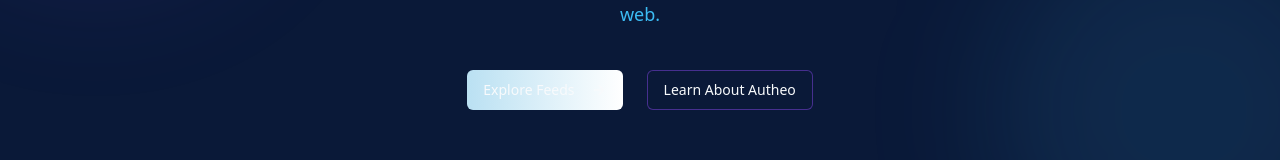
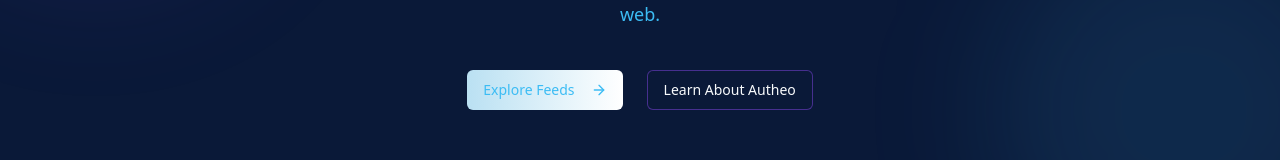
Before and after one commit to RyanTeigen/web3-feed-connector, a React (Vite) app: page / in a window 1280 px wide. Shown: the part 371-531 px from the top of the page. Built offline with nearby package versions, Linux system fonts and the light colour scheme.

Commit message:
Fix: Change explore feeds text color
Change the explore feeds text font to the electric blue.

```diff
--- a/src/components/Hero.tsx
+++ b/src/components/Hero.tsx
@@ -23,7 +23,7 @@ const Hero = () => {
           </p>
           <div className="mt-10 flex items-center justify-center gap-x-6">
             <Button asChild className="web3-button">
-              <Link to="/feeds">
+              <Link to="/feeds" className="text-web3-electric-blue">
                 Explore Feeds <ArrowRight className="ml-2 h-4 w-4" />
               </Link>
             </Button>
```
